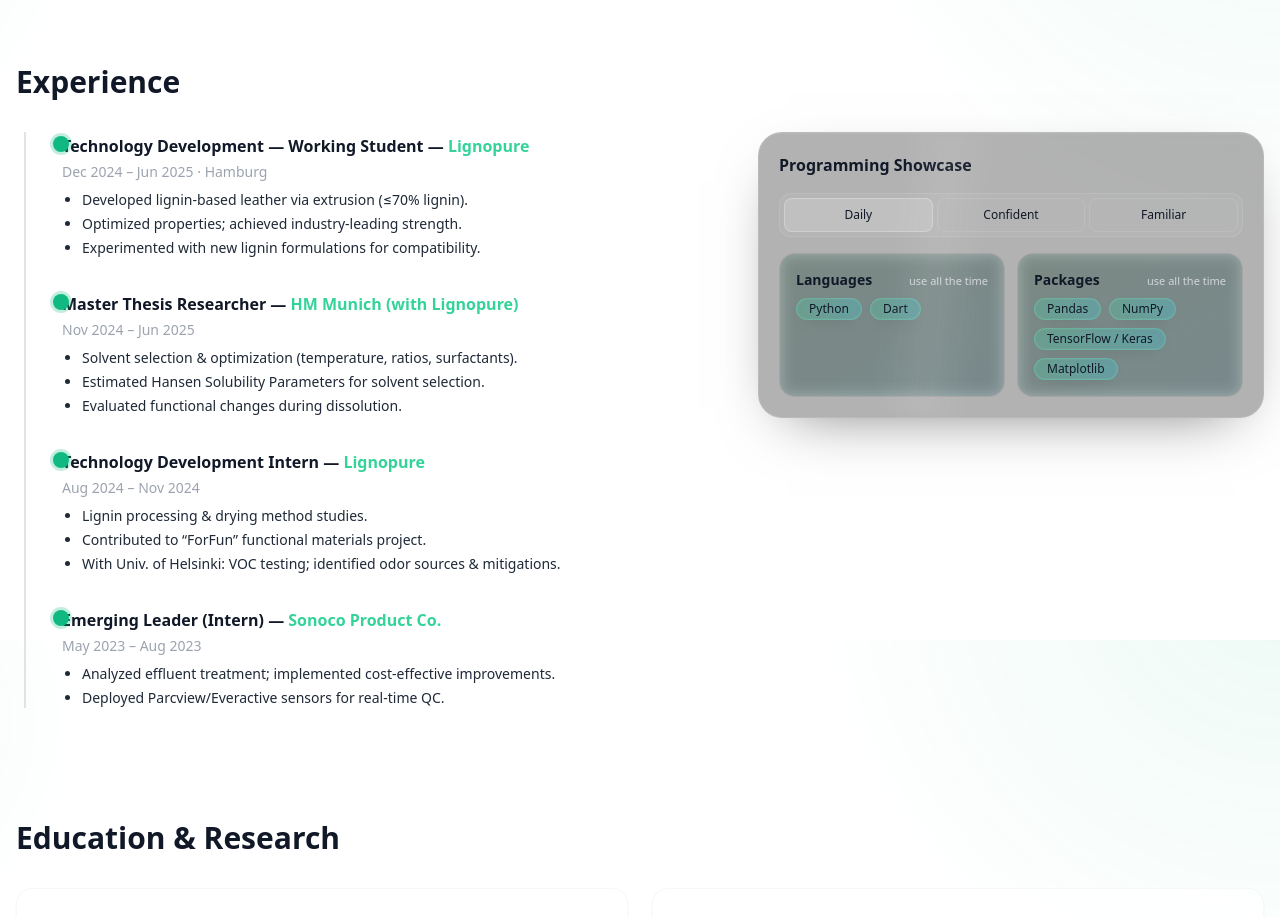
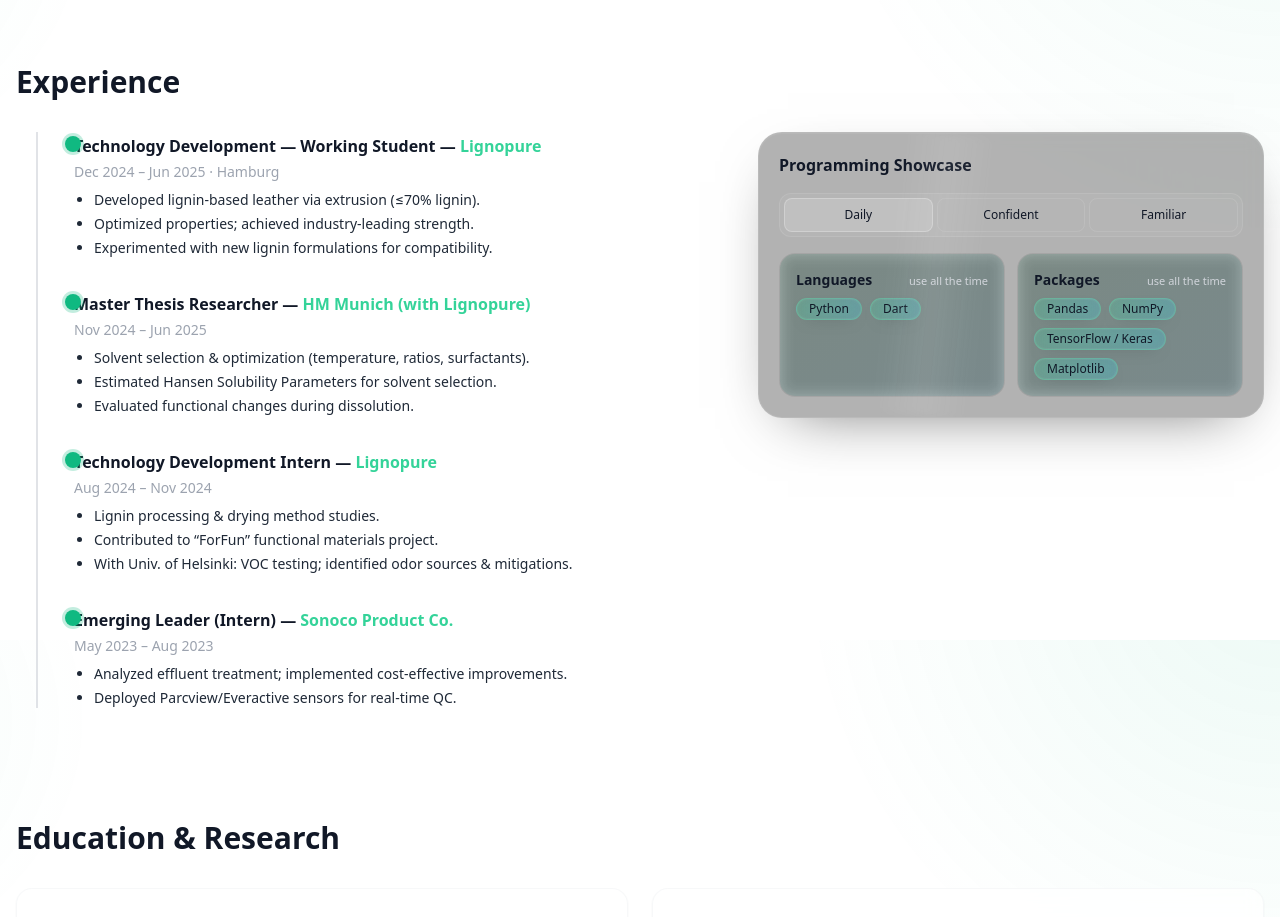
Before and after one commit to Tridude5/JohnSlavinskas, a Next.js app: page / in a window 1280 px wide. Shown: the part 1760-2677 px from the top of the page. Built offline with nearby package versions, Linux system fonts and the light colour scheme.

Commit message:
Update page.tsx

```diff
--- a/app/page.tsx
+++ b/app/page.tsx
@@ -21,7 +21,7 @@ type TLItem = { role: string; org: string; period: string; loc?: string; bullets
 function GreenTimeline({ items }: { items: TLItem[] }) {
   return (
     // shift rail right a smidge: ml-[10px] (≈10px). Tweak to taste.
-    <ol className="relative ml-[8px] pl-8 md:pl-9 border-l-2 border-gray-400/30 dark:border-white/10">
+    <ol className="relative ml-[20px] pl-8 md:pl-9 border-l-2 border-gray-400/30 dark:border-white/10">
       {items.map((it, i) => (
         <li key={i} className="relative pb-8 last:pb-0">
           {/* larger green dot, perfectly centered on the 2px rail */}
```
